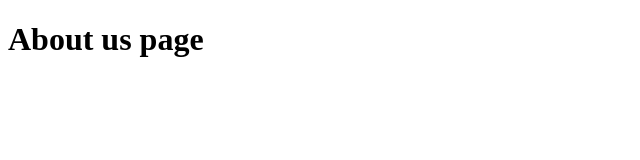
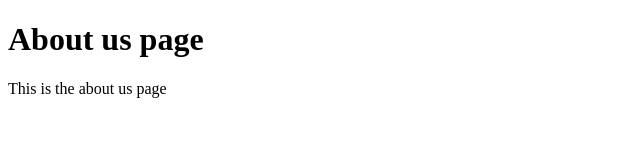
Before and after one commit to Janeshpiya/git-test-2, a plain HTML site: page about.html in a window 1280 px wide. Shown: the whole page, without its empty margins (0-640 px from the left). Drawn offline with Linux system fonts and the light colour scheme.

Commit message:
added paragraph

```diff
--- a/about.html
+++ b/about.html
@@ -10,5 +10,6 @@
     <h1>
         About us page
     </h1>
+    <p>This is the about us page</p>
 </body>
 </html>
```
